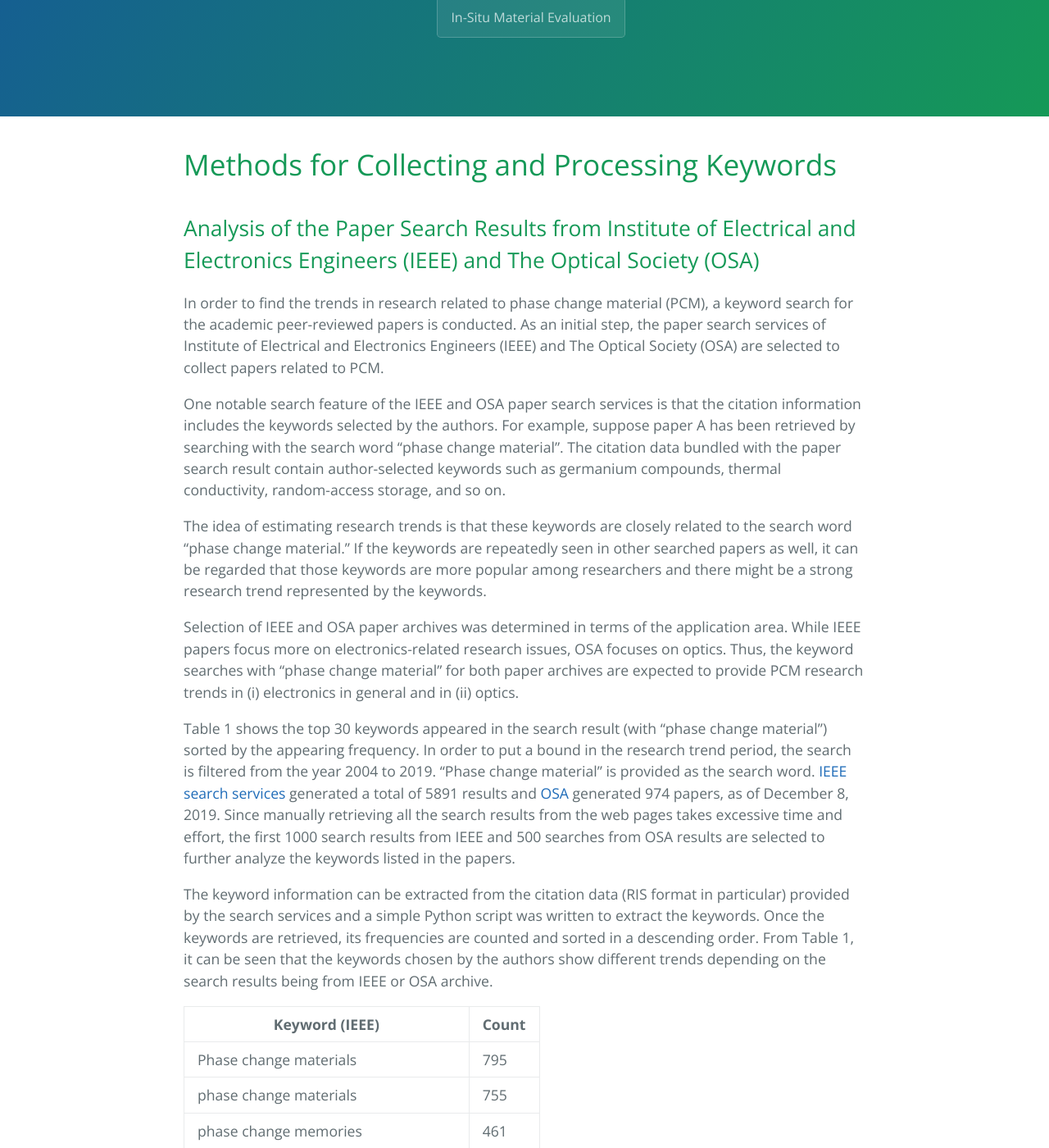
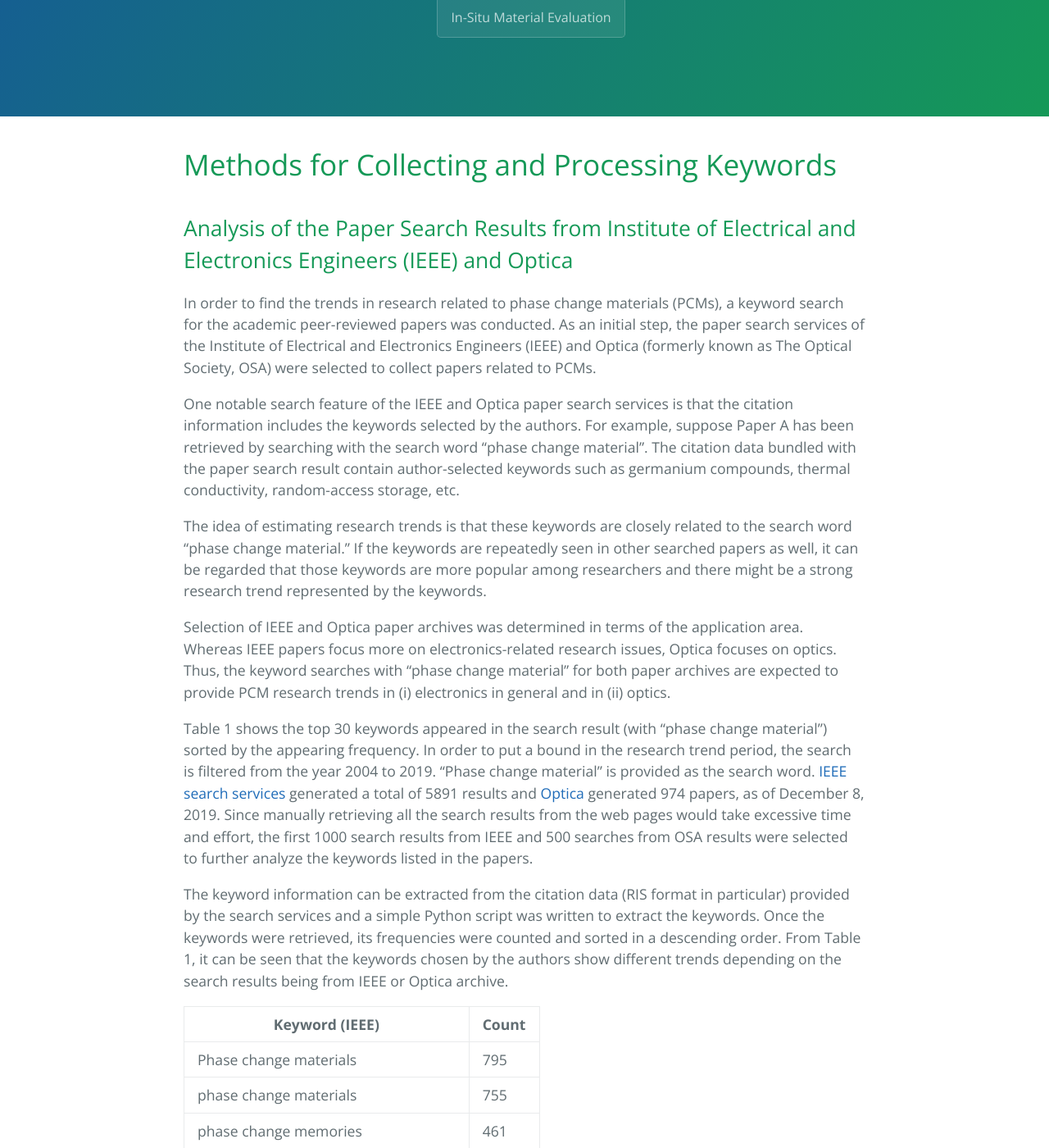
Before and after one commit to Spaceborne-PCMs/Spaceborne-PCMs.github.io, a Jekyll site: the page built from keywordsurvey.md, in a window 1280 px wide and 1400 px high, scrolled down 338 px. Shown: the whole window at 82% size. Built offline with Jekyll 4.4.1, drawn with Linux system fonts in a browser that asks for light colours; some of the changed text lies outside the part shown.

Commit message:
writing proofreading

```diff
--- a/keywordsurvey.md
+++ b/keywordsurvey.md
@@ -5,19 +5,19 @@ filename: keywordsurvey
 ---
 # Methods for Collecting and Processing Keywords
 
-## Analysis of the Paper Search Results from Institute of Electrical and Electronics Engineers (IEEE) and The Optical Society (OSA)
+## Analysis of the Paper Search Results from Institute of Electrical and Electronics Engineers (IEEE) and Optica
 
-In order to find the trends in research related to phase change material (PCM), a keyword search for the academic peer-reviewed papers is conducted. As an initial step, the paper search services of Institute of Electrical and Electronics Engineers (IEEE) and The Optical Society (OSA) are selected to collect papers related to PCM.
+In order to find the trends in research related to phase change materials (PCMs), a keyword search for the academic peer-reviewed papers was conducted. As an initial step, the paper search services of the Institute of Electrical and Electronics Engineers (IEEE) and Optica (formerly known as The Optical Society, OSA) were selected to collect papers related to PCMs.
 
-One notable search feature of the IEEE and OSA paper search services is that the citation information includes the keywords selected by the authors. For example, suppose paper A has been retrieved by searching with the search word “phase change material”. The citation data bundled with the paper search result contain author-selected keywords such as germanium compounds, thermal conductivity, random-access storage, and so on.
+One notable search feature of the IEEE and Optica paper search services is that the citation information includes the keywords selected by the authors. For example, suppose Paper A has been retrieved by searching with the search word “phase change material”. The citation data bundled with the paper search result contain author-selected keywords such as germanium compounds, thermal conductivity, random-access storage, etc.
 
 The idea of estimating research trends is that these keywords are closely related to the search word “phase change material.” If the keywords are repeatedly seen in other searched papers as well, it can be regarded that those keywords are more popular among researchers and there might be a strong research trend represented by the keywords.
 
-Selection of IEEE and OSA paper archives was determined in terms of the application area. While IEEE papers focus more on electronics-related research issues, OSA focuses on optics. Thus, the keyword searches with “phase change material” for both paper archives are expected to provide PCM research trends in (i) electronics in general and in (ii) optics.
+Selection of IEEE and Optica paper archives was determined in terms of the application area. Whereas IEEE papers focus more on electronics-related research issues, Optica focuses on optics. Thus, the keyword searches with “phase change material” for both paper archives are expected to provide PCM research trends in (i) electronics in general and in (ii) optics.
 
-Table 1 shows the top 30 keywords appeared in the search result (with “phase change material”) sorted by the appearing frequency. In order to put a bound in the research trend period, the search is filtered from the year 2004 to 2019. “Phase change material” is provided as the search word. [IEEE search services](https://ieeexplore.ieee.org/search/advanced) generated a total of 5891 results and [OSA](https://www.osapublishing.org/search.cfm) generated 974 papers, as of December 8, 2019. Since manually retrieving all the search results from the web pages takes excessive time and effort, the first 1000 search results from IEEE and 500 searches from OSA results are selected to further analyze the keywords listed in the papers.
+Table 1 shows the top 30 keywords appeared in the search result (with “phase change material”) sorted by the appearing frequency. In order to put a bound in the research trend period, the search is filtered from the year 2004 to 2019. “Phase change material” is provided as the search word. [IEEE search services](https://ieeexplore.ieee.org/search/advanced) generated a total of 5891 results and [Optica](https://www.osapublishing.org/search.cfm) generated 974 papers, as of December 8, 2019. Since manually retrieving all the search results from the web pages would take excessive time and effort, the first 1000 search results from IEEE and 500 searches from OSA results were selected to further analyze the keywords listed in the papers.
 
-The keyword information can be extracted from the citation data (RIS format in particular) provided by the search services and a simple Python script was written to extract the keywords. Once the keywords are retrieved, its frequencies are counted and sorted in a descending order. From Table 1, it can be seen that the keywords chosen by the authors show different trends depending on the search results being from IEEE or OSA archive.
+The keyword information can be extracted from the citation data (RIS format in particular) provided by the search services and a simple Python script was written to extract the keywords. Once the keywords were retrieved, its frequencies were counted and sorted in a descending order. From Table 1, it can be seen that the keywords chosen by the authors show different trends depending on the search results being from IEEE or Optica archive.
 
 | **Keyword (IEEE)**                 | **Count** |
 | ---------------------------------- | --------- |
@@ -51,7 +51,7 @@ The keyword information can be extracted from the citation data (RIS format in p
 | chalcogenide  glasses              | 75        |
 | crystallisation                    | 69        |
 
-| **Keyword  (OSA)**            | **Count** |
+| **Keyword  (Optica)**            | **Count** |
 | ----------------------------- | ---------- |
 | Refractive  index             | 159        |
 | Phase  shift                  | 108        |
@@ -89,11 +89,11 @@ Table 1. Top frequency keywords appeared in IEEE and OSA paper search results (w
 
 The same keyword search and frequency-listing method above can be repeated for [_Nature_](https://www.nature.com/srep/) and [_Science Magazine_ paper search services](https://advances.sciencemag.org/). The idea of choosing _Nature_ and  _Science Magazine_ is that papers accepted by those organizations are more broadly and generally positioned than by IEEE or OSA. Thus, checking the keywords in _Nature_ or  _Science Magazine_ might produce trend estimations beyond the bounds of electronics or optics applications that were checked in the previous section.
 
-One unfortunate problem with the _Nature_ and  _Science Magazine_ paper search services is that the search results do not provide the keyword information selected by the authors. As a second-best measure, the paper titles are separated into words instead and their word frequencies are counted to check the trend. For example, a paper with the title “A map for phase-change materials” generates a word list of “A, map, for, phase-change, materials”. Insignificant words such as a, the, for, and so on are taken out later manually. The same title-breaking step is repeated for other searched paper titles and the frequencies of each word are counted.
+One unfortunate problem with the _Nature_ and  _Science Magazine_ paper search services is that the search results do not provide the keyword information selected by the authors. As a second-best measure, the paper titles were separated into words instead and their word frequencies were counted to check the trend. For example, a paper with the title “A map for phase-change materials” generates a word list of “A, map, for, phase-change, materials”. Insignificant words such as a, the, for, and so on are taken out later manually. The same title-breaking step is repeated for other searched paper titles and the frequencies of each word are counted.
 
-For _Nature_ paper archive, a total of 370 results are generated with the search word “phase change material.” The publication time period is bounded from 2004 to 2019. Table 2 shows the first 30 words with the frequency counts sorted in a descending order. While the word listing on the left are not specific as was in Table 1 where the author-selected keywords are counted, it still shows frequently used words from the paper titles.
+For _Nature_ paper archive, a total of 370 results were generated with the search word “phase change material.” The publication time period was bounded from 2004 to 2019. Table 2 shows the first 30 words with the frequency counts sorted in a descending order. While the word listing on the left are not specific as was in Table 1 where the author-selected keywords are counted, it still shows frequently used words from the paper titles.
 
-In contrast with _Nature_ paper archive search, search for  _Science Magazine_ paper archives generated only 33 results. Since this number of articles can be placed in the manual analysis, the word counting of the paper titles are omitted for the  _Science Magazine_ articles.
+In contrast with _Nature_ paper archive search, search for  _Science Magazine_ paper archives generated only 33 results. Since this number of articles can be placed in the manual analysis, the word counting of the paper titles were omitted for the  _Science Magazine_ articles.
 
 | **Word (_Nature_)** | **Count** |
 | ------------------ | ---------- |
@@ -131,9 +131,9 @@ Table 2. Top frequency words from the paper titles that appear in _Nature_ paper
 
 ## Analysis of American Institute of Aeronautics and Astronautics (AIAA) Paper Archive
 
-Finally, the word counting of the paper titles is repeated for American Institute of Aeronautics and Astronautics (AIAA) paper archive search results. Since AIAA paper search service does not provide the keywords information selected by the authors either, the paper titles are broken down into words and counted individually.
+Finally, the word counting of the paper titles was repeated for American Institute of Aeronautics and Astronautics (AIAA) paper archive search results. Since AIAA paper search service does not provide the keywords information selected by the authors either, the paper titles were broken down into words and counted individually.
 
-The purpose of analyzing AIAA paper archive is to find the trends of PCM uses or applications in aerospace or aeronautical fields. Since aerospace engineering requires the state-of-the-art applications of materials used in aircrafts or spacecrafts, estimation of the newest trend in PCM use can be an important information that can help direct (or allocate) future research resources optimally.
+The purpose of analyzing AIAA paper archive was to find the trends of PCM uses or applications in aerospace or aeronautical fields. Since aerospace engineering requires the state-of-the-art applications of materials used in aircrafts or spacecrafts, estimation of the newest trend in PCM use can be crucial information to help direct (or allocate) future research resources optimally.
 
 Table 3 shows the first 30 words with the frequency counts sorted in a descending order from the AIAA paper search results (with the search word of “phase change material”). As was in the previous cases, the paper publication dates are bounded into from 2004 to 2019. The total of 370 search results are obtained.
 
```
Also changed, not shown: index.md (+1 -1 lines), insitu.md (+1 -1 lines), qualification.md (+5 -5 lines).
